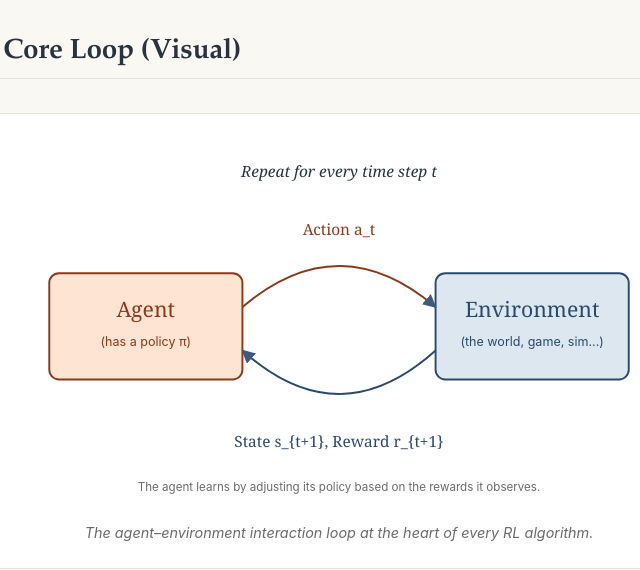
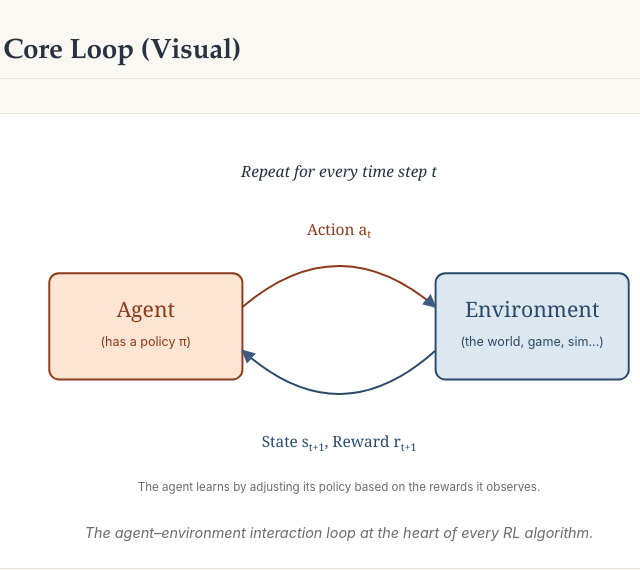
Before and after one commit to douglaspmcgowan/terminology-hub, a website: page terms/reinforcement-learning.html in a window 1280 px wide. Shown: the part 1160-1730 px from the top of the page, 167-807 px from the left. Drawn offline with Linux system fonts and the light colour scheme.

Commit message:
Fix RL diagram: render a_t, s_{t+1}, r_{t+1} as proper subscripts

```diff
--- a/terms/reinforcement-learning.html
+++ b/terms/reinforcement-learning.html
@@ -112,7 +112,7 @@
                 stroke="#8b3a1a" stroke-width="2" marker-end="url(#arrowRL)"/>
           <text x="380" y="100" text-anchor="middle"
                 font-family="Iowan Old Style, Georgia, serif" font-size="16" fill="#8b3a1a">
-            Action a_t
+            Action a<tspan dy="4" font-size="11">t</tspan>
           </text>
 
           <!-- State + reward arrow (bottom, env -> agent) -->
@@ -120,7 +120,7 @@
                 stroke="#2a4a6b" stroke-width="2" marker-end="url(#arrowRL)"/>
           <text x="380" y="320" text-anchor="middle"
                 font-family="Iowan Old Style, Georgia, serif" font-size="16" fill="#2a4a6b">
-            State s_{t+1}, Reward r_{t+1}
+            State s<tspan dy="4" font-size="11">t+1</tspan><tspan dy="-4" font-size="16">, Reward r</tspan><tspan dy="4" font-size="11">t+1</tspan>
           </text>
 
           <!-- Time step indicator -->
```
